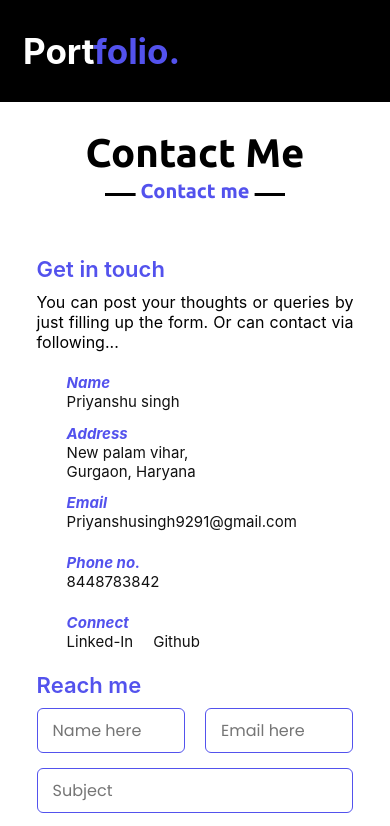
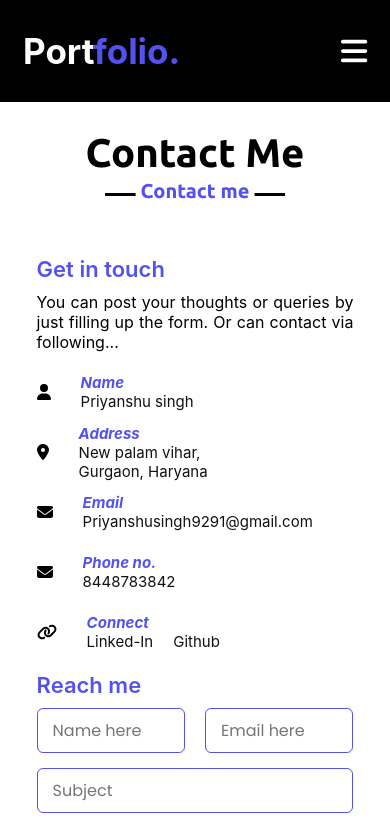
Before and after one commit to CHEEMS-1206/Portfolio, a React (Create React App) app: page /Contact in a window 390 px wide. Shown: the top 826 px of the page. Built offline with nearby package versions, Linux system fonts and the light colour scheme.

Commit message:
Added fontawesome in contact.js and wrote functionality of the code for mobile version menubar in menubar.js

```diff
--- a/src/Components/View/Menubar/Menubar.js
+++ b/src/Components/View/Menubar/Menubar.js
@@ -2,18 +2,33 @@ import React from "react";
 
 // importing styles
 import "../../Styles/Menubar.css";
+
+// importing fontawesome icons
+import { FontAwesomeIcon } from "@fortawesome/react-fontawesome";
 
 // importing components
 import Link from "../CommonComponents/LinkComponent";
 
 // <!-- navbar  -->
 function Menubar() {
+
+  const menuBarHandler = (e) => {
+    const ul = document.querySelector(".navBar .menus");
+    if (e.target.id === "bars") {
+      ul.classList.toggle("active");
+      e.target.id = "close";
+    } else if (e.target.id === "close") {
+      ul.classList.toggle("active");
+      e.target.id = "bars";
+    }
+  };
+
   return (
     <div className="navBar">
       <div className="max-width">
         {/* // logo component  */}
         <div className="logo">
-          <a href="/" >
+          <a href="/">
             Port<span>folio.</span>
           </a>
         </div>
@@ -44,7 +59,11 @@ function Menubar() {
         </ul>
         {/* // close button  */}
         <div className="menu-btn">
-          <i className="fa-solid fa-bars"></i>
+          <FontAwesomeIcon
+            icon="fa-solid fa-bars"
+            id="bars"
+            onClick={menuBarHandler}
+          />
         </div>
       </div>
     </div>
--- a/src/Components/View/Sections/Contact/Contact.js
+++ b/src/Components/View/Sections/Contact/Contact.js
@@ -1,6 +1,9 @@
 import React from "react";
 import "../../../Styles/Contact.css";
 import Menubar from "../../Menubar/Menubar";
+
+// importing fontawesome icons
+import { FontAwesomeIcon } from "@fortawesome/react-fontawesome";
 
 function Contact() {
   return (
@@ -19,7 +22,7 @@ function Contact() {
               </p>
               <div className="icons">
                 <div className="row">
-                  {/* <i className="fa-solid fa-user"></i> */}
+                  <FontAwesomeIcon icon="fa-solid fa-user" />
                   <div className="info">
                     <div className="head">Name</div>
                     <div className="subtitle">Priyanshu singh</div>
@@ -27,7 +30,7 @@ function Contact() {
                 </div>
 
                 <div className="row">
-                  {/* <i className="fa-solid fa-map-marker-alt"></i> */}
+                  <FontAwesomeIcon icon="fa-solid fa-map-marker-alt" />
                   <div className="info">
                     <div className="head">Address</div>
                     <div className="subtitle">
@@ -38,7 +41,7 @@ function Contact() {
                 </div>
 
                 <div className="row">
-                  {/* <i className="fa-solid fa-envelope"></i> */}
+                  <FontAwesomeIcon icon="fa-solid fa-envelope" />
                   <div className="info">
                     <div className="head">Email</div>
                     <div className="subtitle">Priyanshusingh9291@gmail.com</div>
@@ -46,7 +49,7 @@ function Contact() {
                 </div>
 
                 <div className="row">
-                  {/* <i className="fa-solid fa-envelope"></i> */}
+                  <FontAwesomeIcon icon="fa-solid fa-envelope" />
                   <div className="info">
                     <div className="head">Phone no.</div>
                     <div className="subtitle">8448783842</div>
@@ -54,7 +57,7 @@ function Contact() {
                 </div>
 
                 <div className="row">
-                  {/* <i className="fa-solid fa-user"></i> */}
+                  <FontAwesomeIcon icon="fa-solid fa-link"/>
                   <div className="info">
                     <div className="head">Connect</div>
                     <div className="subtitle">
@@ -86,7 +89,7 @@ function Contact() {
                 <input
                   type="hidden"
                   name="_next"
-                  value="http://priyanshusingh.epizy.com/Portfolio/"
+                  value="https://portfolio-priyanshu-singh.netlify.app/"
                 />
                 <input
                   type="hidden"
```
